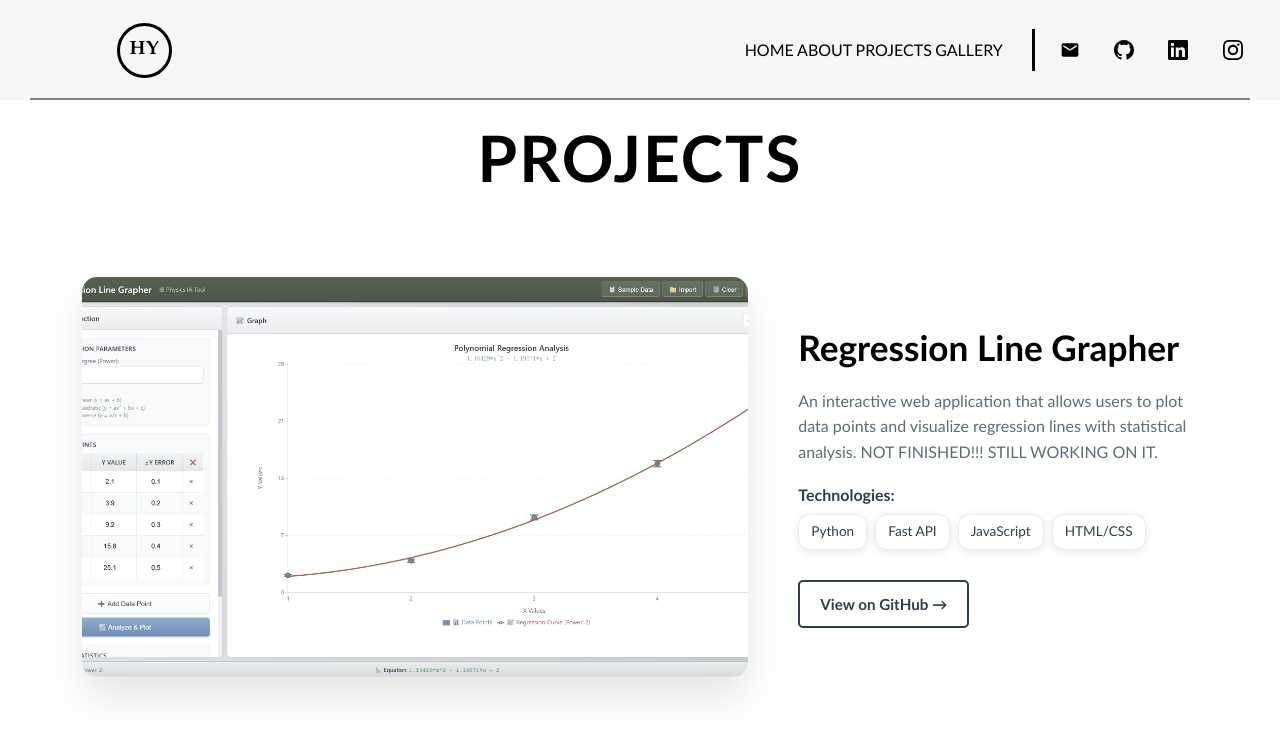
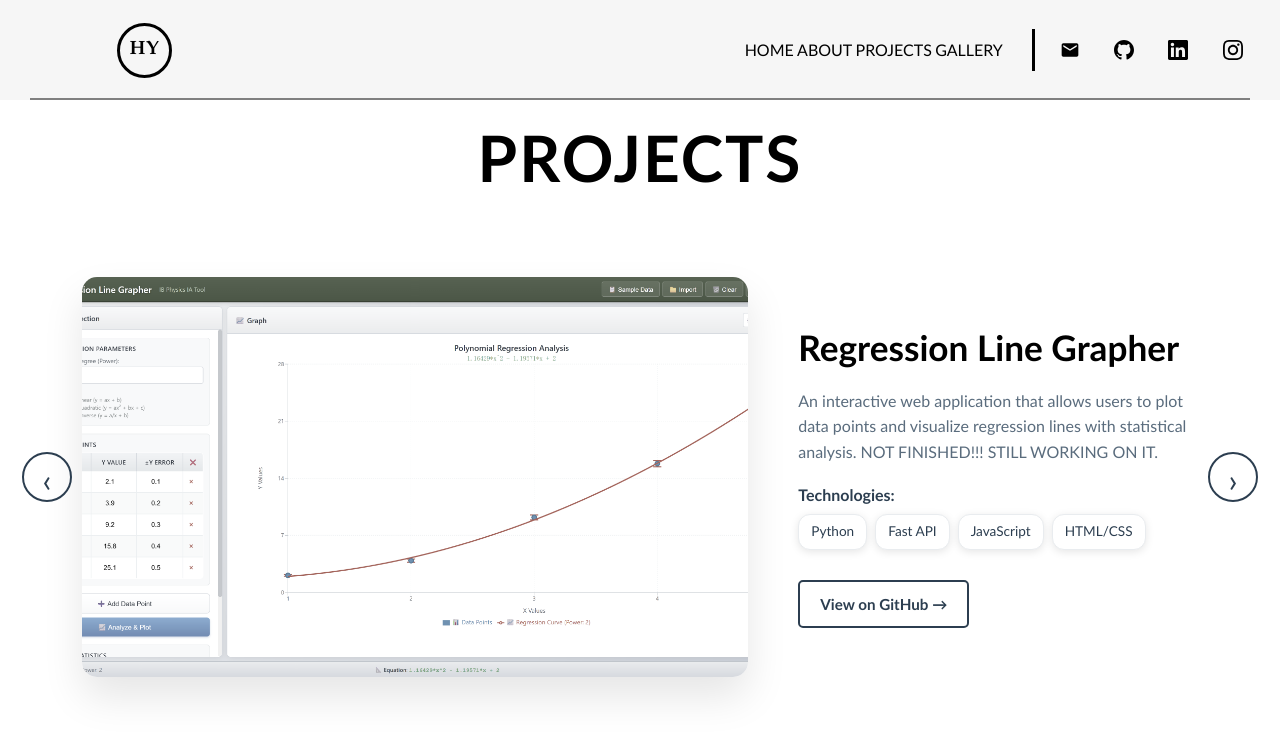
Before and after one commit to HYlkdtt/Personal-Website, a React (Vite) app: page /projects in a window 1280 px wide. Shown: the top 736 px of the page. Built offline with nearby package versions, Linux system fonts and the light colour scheme.

Commit message:
update project

```diff
--- a/src/pages/projects.jsx
+++ b/src/pages/projects.jsx
@@ -1,11 +1,12 @@
 import './pages.css';
 import { useState } from 'react';
 import RegressionImage from '../assets/RegressionLineGrapher.png';
+import ChameleonImage from '../assets/Chatbot.png';
 
 function Projects() {
   const [currentProject, setCurrentProject] = useState(0);
 
-  // Your projects data
+   // Your projects data
   const projects = [
     {
       id: 1,
@@ -18,6 +19,22 @@ function Projects() {
         "Interactive data point plotting",
         "Real-time regression line calculation",
         "Statistical analysis display"
+      ]
+    },
+    {
+      id: 2,
+      title: "Chameleon ChatBot",
+      description: "AI-Powered Style Mimicking Conversational Agent that adapts to different personality styles based on uploaded chat histories.",
+      image: ChameleonImage,
+      technologies: ["React (Vite)", "FastAPI", "Groq API", "Llama3-8B-8192", "Axios", "Python", "Pydantic", "Uvicorn"],
+      github: "https://github.com/yourusername/chameleon-chatbot", // Replace with actual GitHub URL
+      features: [
+        "Real-time style mimicking based on JSON chat histories",
+        "Dynamic personality profiling and context-aware responses",
+        "Responsive chat interface with file upload functionality",
+        "CORS middleware and secure API key management",
+        "High-performance async request handling",
+        "CI/CD pipelines with GitHub Actions"
       ]
     }
   ];
```
Also changed, not shown: src/assets/Chatbot.png (added).
